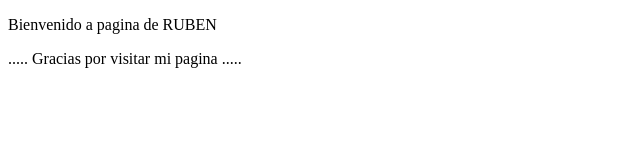
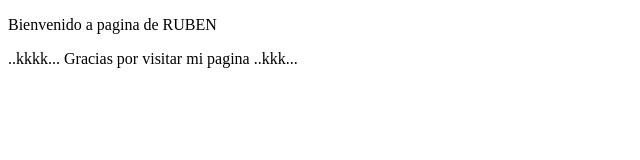
Before and after one commit to Ruben837/paginaWeb1, a plain HTML site: page index.html in a window 1280 px wide. Shown: the full height of the page, 0-640 px from the left. Drawn offline with Linux system fonts and the light colour scheme.

Commit message:
Update index.html

```diff
--- a/index.html
+++ b/index.html
@@ -8,6 +8,6 @@
 </head>
 <body>
     <p> Bienvenido a pagina de RUBEN</p>
-    <p>..... Gracias por visitar mi pagina ..... </p>
+    <p>..kkkk... Gracias por visitar mi pagina ..kkk... </p>
 </body>
 </html>
```
